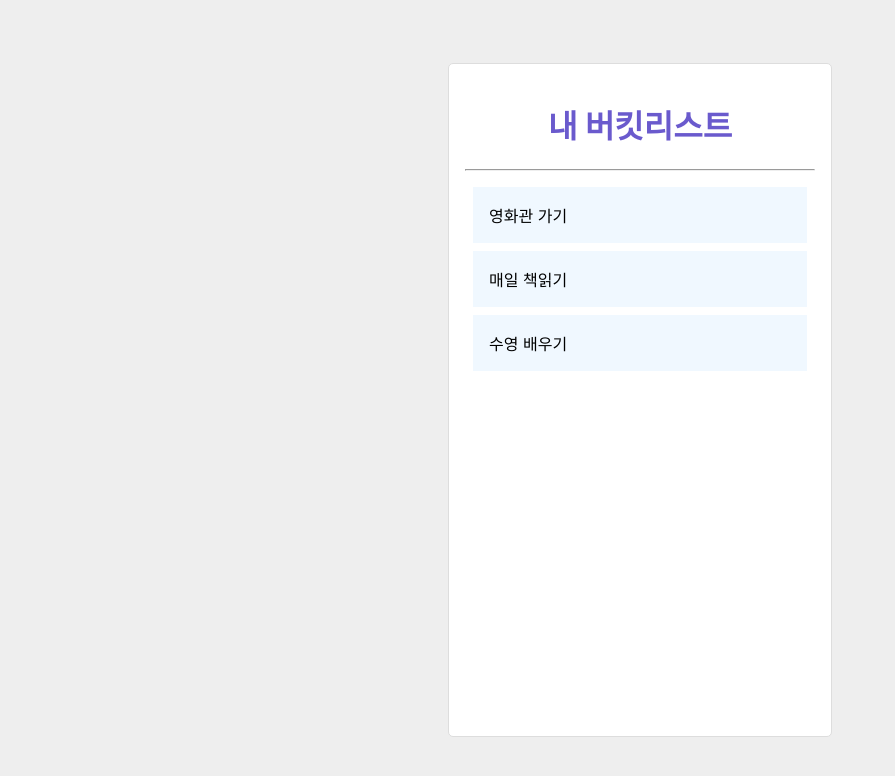
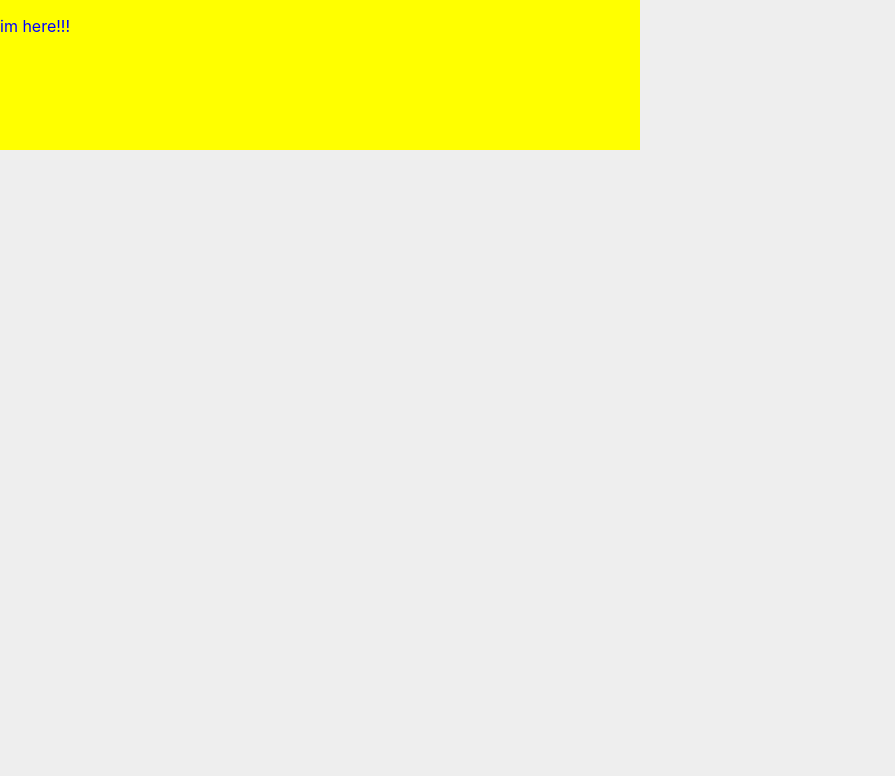
Before and after one commit to parkksss/react_basic, a React (Create React App) app: page / in a window 1280 px wide. Shown: the top 776 px of the page, without its empty margins (0-895 px from the left). Built offline with nearby package versions, Linux system fonts and the light colour scheme.

Commit message:
practice styled-components

```diff
--- a/package.json
+++ b/package.json
@@ -9,6 +9,7 @@
     "react": "^17.0.2",
     "react-dom": "^17.0.2",
     "react-scripts": "5.0.0",
+    "styled-components": "^5.3.3",
     "web-vitals": "^2.1.0"
   },
   "scripts": {
--- a/src/App.js
+++ b/src/App.js
@@ -3,6 +3,7 @@ import React from 'react';
 // import [컴포넌트 명] from [컴포넌트가 있는 파일경로];
 import BucketList from './BucketList';
 import "./style.css";
+import styled from "styled-components";
 
 class App extends React.Component {
 
@@ -21,16 +22,30 @@ class App extends React.Component {
 
       return (
       <div className="App">
-        <div className="container">
+        <MyStyled>
+          <p>im here!!!</p>
+        </MyStyled>
+        {/* <div className="container">
           <h1>내 버킷리스트</h1>
           <hr className="line"/>
-          {/* 컴포넌트 넣어주고, state 넘겨주기 */}
-          {/* <컴포넌트 명 [props 명]={넘겨줄 것(리스트, 문자열, 숫자, ...)}/> */}
           <BucketList list={this.state.list}/>
-        </div>
+        </div> */}
       </div>
     );
   }
 }
 
+
+const MyStyled = styled.div`
+  width: 50vw;
+  height: 150px;
+  background-color: ${(props) => (props.bg_color ? "red" : "purple")};
+  p {
+    color: blue;
+  }
+  &:hover{
+    background-color: yellow;
+  }
+`;
+
 export default App;
```
Also changed, not shown: 1 other file (tests, documents, lock files or other folders).
